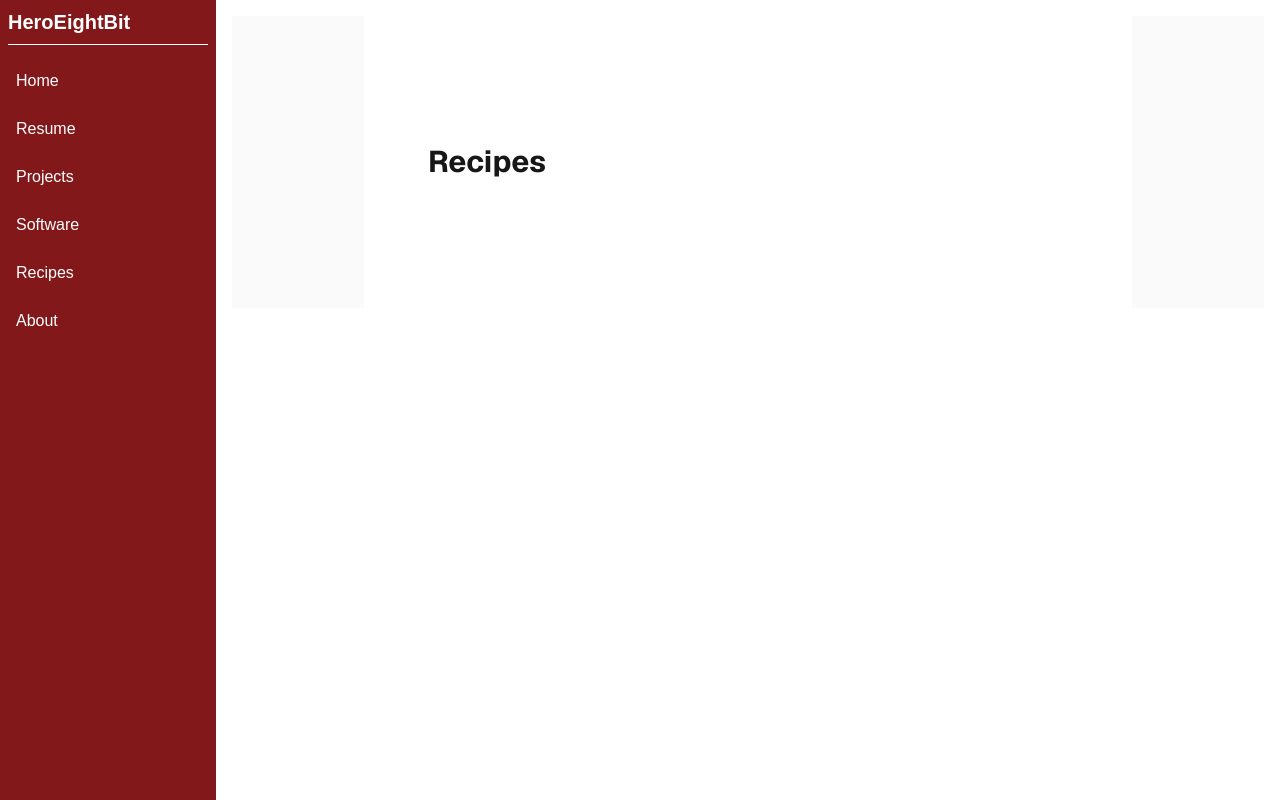
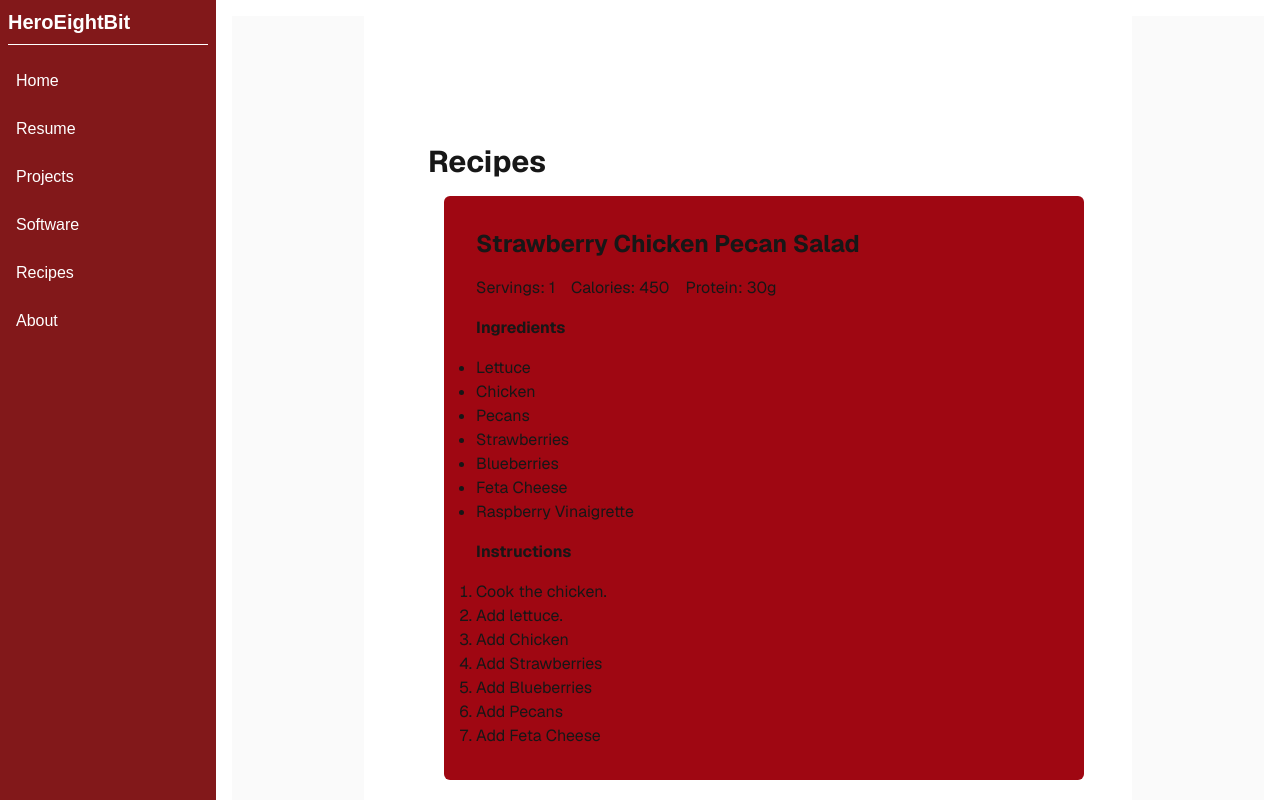
Before and after one commit to HeroEightBit/website-heroeightbit-ai, a Next.js app: page /recipes in a window 1280 px wide. Built offline with nearby package versions, Linux system fonts and the light colour scheme.

Commit message:
feat: recipe added

```diff
--- /dev/null
+++ b/app/components/RecipeCard.tsx
@@ -0,0 +1,32 @@
+export const RecipeCard = () => {
+    return (
+        <main className='flex flex-col gap-4 bg-red-800 rounded-md p-8 w-full m-4'>
+            <h2 className='text-2xl font-bold'>Strawberry Chicken Pecan Salad</h2>
+            <div className='flex gap-4'>
+            <p>Servings: 1</p>
+            <p>Calories: 450</p>
+            <p>Protein: 30g</p>
+            </div>
+            <h3 className='font-bold'>Ingredients</h3>
+            <ul className='list-disc'>
+                <li>Lettuce</li>
+                <li>Chicken</li>
+                <li>Pecans</li>
+                <li>Strawberries</li>
+                <li>Blueberries</li>
+                <li>Feta Cheese</li>
+                <li>Raspberry Vinaigrette</li>
+            </ul>
+            <h3 className='font-bold'>Instructions</h3>
+            <ul className='list-decimal'>
+                <li>Cook the chicken.</li>
+                <li>Add lettuce.</li>
+                <li>Add Chicken</li>
+                <li>Add Strawberries</li>
+                <li>Add Blueberries</li>
+                <li>Add Pecans</li>
+                <li>Add Feta Cheese</li>
+            </ul>
+        </main>
+    )
+}
--- a/app/recipes/page.tsx
+++ b/app/recipes/page.tsx
@@ -1,9 +1,13 @@
+import { RecipeCard } from "../components/RecipeCard";
+
 function Recipes() {
     return (
         <div className="flex flex-col flex-1 items-center justify-center bg-zinc-50 font-sans dark:bg-black">
-        <main className="flex flex-1 w-full max-w-3xl flex-col items-center justify-between py-32 px-16 bg-white dark:bg-black sm:items-start">
-            <h1 className="text-3xl font-bold">Recipes</h1>
-        </main>
+            <main className="flex flex-1 w-full max-w-3xl flex-col items-center justify-between py-32 px-16 bg-white dark:bg-black sm:items-start">
+                <h1 className="text-3xl font-bold">Recipes</h1>
+                <RecipeCard />
+                <RecipeCard />
+            </main>
         </div>
     )
 }
```
